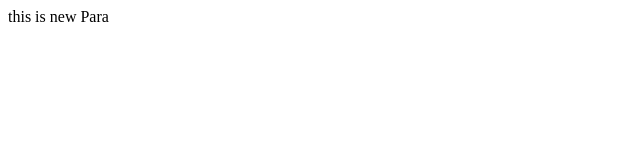
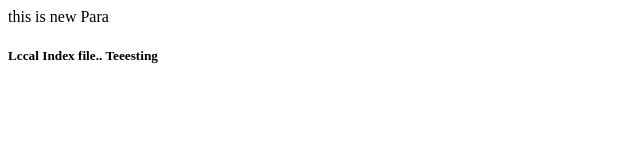
Before and after one commit to DevShailendra/localRepo, a plain HTML site: page index.html in a window 1280 px wide. Shown: the whole page, without its empty margins (0-640 px from the left). Drawn offline with Linux system fonts and the light colour scheme.

Commit message:
Local Files Commit

```diff
--- a/index.html
+++ b/index.html
@@ -1 +1,2 @@
 <p>this is new Para</p>
+<h5>Lccal Index file.. Teeesting</h5>
```
